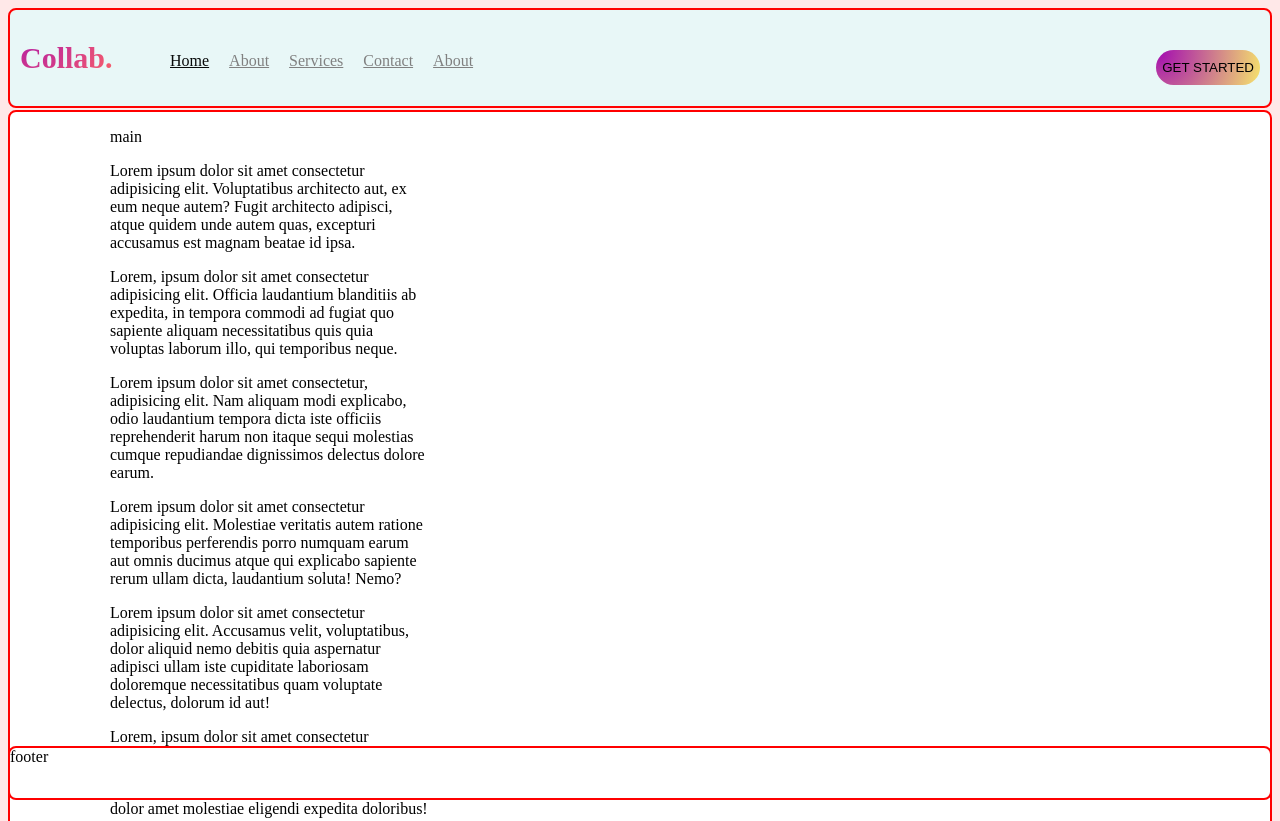
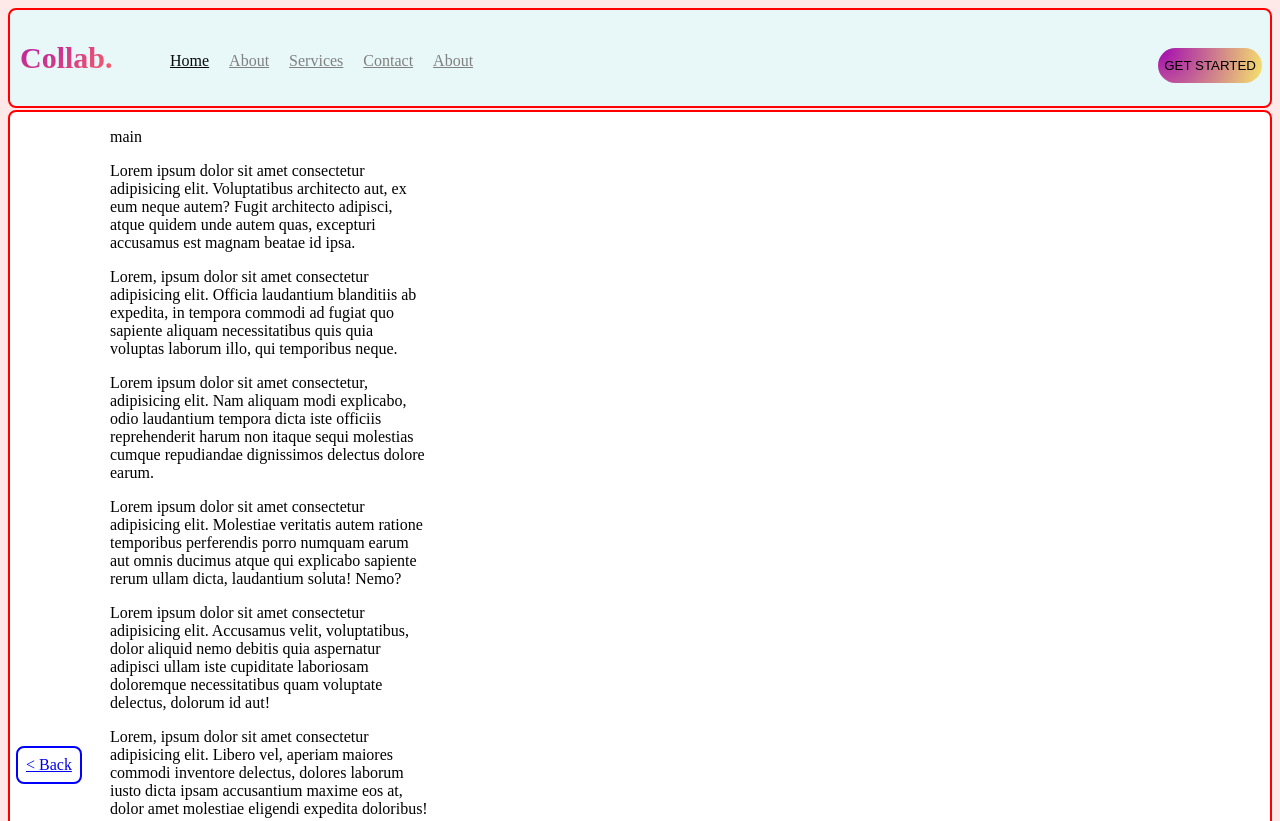
Before and after one commit to omar12ahmed/omar-training, a plain HTML site: page many-grids/challenge-2.html in a window 1280 px wide. Shown: the top 821 px of the page. Drawn offline with Linux system fonts and the light colour scheme.

Commit message:
challenge-3 complete

```diff
--- a/many-grids/challenge-2.css
+++ b/many-grids/challenge-2.css
@@ -24,8 +24,6 @@ body {
 div.header {
     display: grid;
     grid-area: header;
-    position: sticky;
-    top: 0;
     background-color: rgb(232, 247, 247);
     grid-template-columns: 100px auto;
     grid-template-rows: 1fr;
@@ -44,7 +42,7 @@ button {
     );
     border: transparent;
 }
-div.logo {
+.logo {
     display: flex;
     justify-content: flex-start;
     align-items: center;
@@ -63,18 +61,17 @@ div.logo {
 }
 
 .main {
-    position: static;
+    grid-area: main;
     display: grid;
     justify-content: left;
+    overflow-y: auto;
 }
 .container {
     margin-left: 100px;
 }
 
 .footer {
-    position: sticky;
-    bottom: 0;
-    height: 50px;
+    grid-area: footer;
 }
 
 div ul {
@@ -96,9 +93,3 @@ li {
 .item {
     color: grey;
 }
-
-.footer {
-    position: sticky;
-    bottom: 0;
-    height: 50px;
-}
--- a/many-grids/challenge-3.css
+++ b/many-grids/challenge-3.css
@@ -4,4 +4,8 @@
     display: flex;
     align-items: center;
     justify-content: center;
+    position: absolute;
+    top: 50%;
+    left: 50%;
+    transform: translate(-50%, -50%);
 }
```
